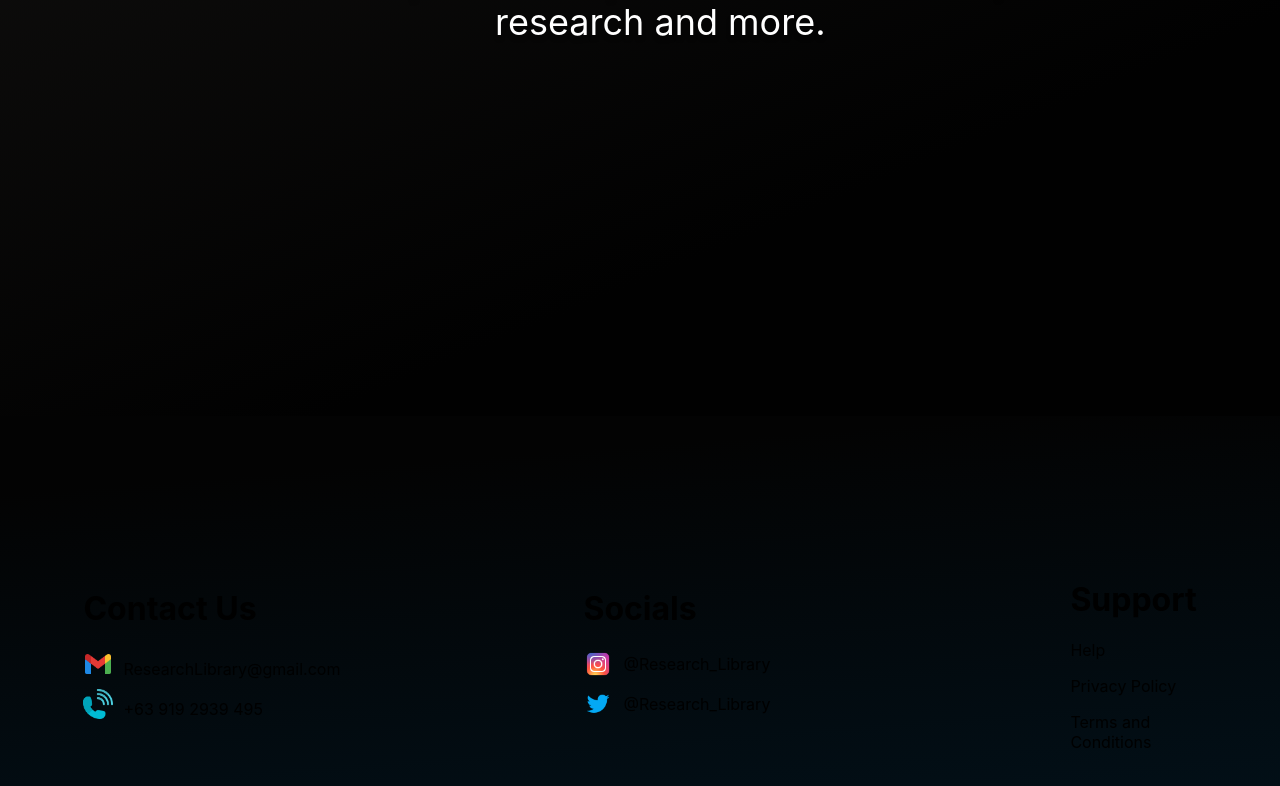
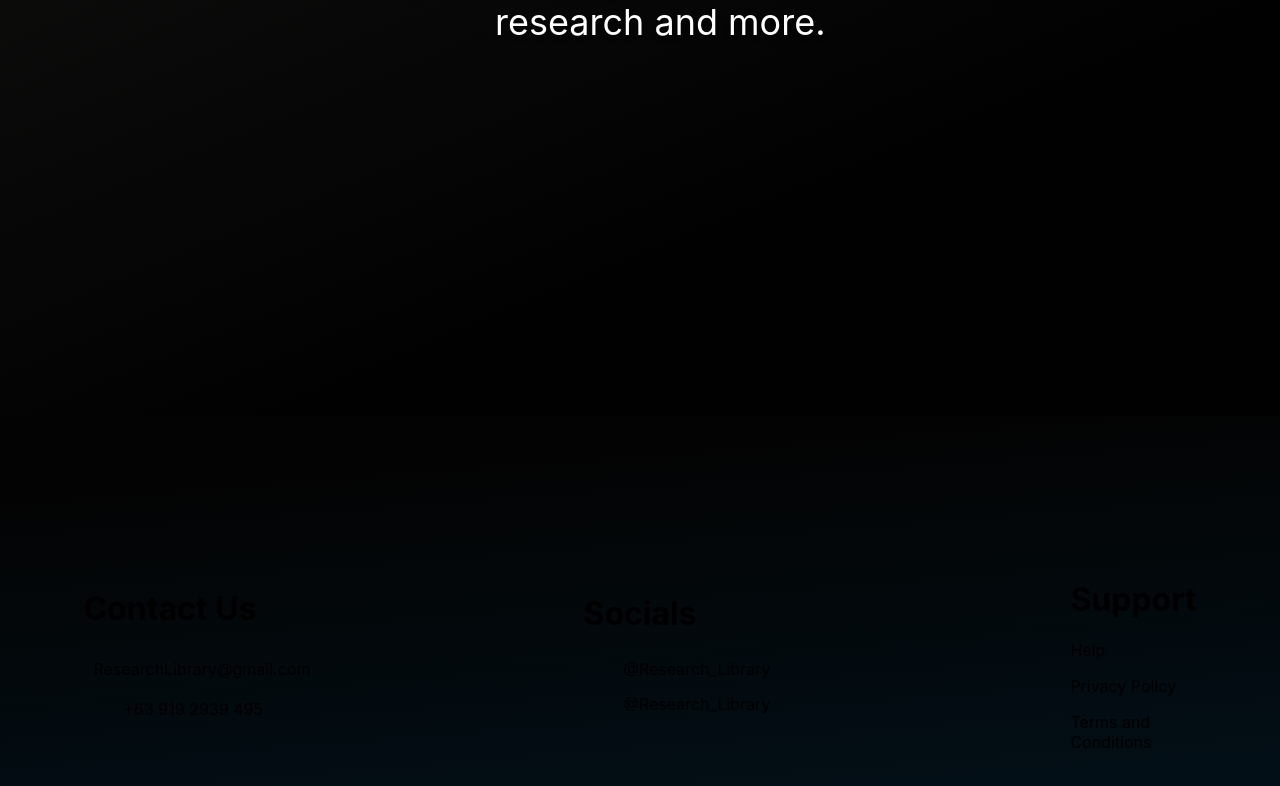
Before and after one commit to rhaiz3n/Deploy, a Next.js app: page / in a window 1280 px wide. Shown: the part 3521-4307 px from the top of the page. Built offline with nearby package versions, Linux system fonts and the light colour scheme.

Commit message:
Update contact.jsx

```diff
--- a/components/contact.jsx
+++ b/components/contact.jsx
@@ -7,20 +7,20 @@ const Contact  = () => {
             <div className={styles.contact}>
                 <h1>Contact Us</h1>
                     <div className={styles.gmailicon}>
-                        <img src="gmail.png"className={styles.image1}/><div className={styles.gmail}>ResearchLibrary@gmail.com</div>
+                        <image src="gmail.png"className={styles.image1}/><div className={styles.gmail}>ResearchLibrary@gmail.com</div>
                     </div>
                     <div className={styles.phoneicon}>
-                        <img src="telephone.png"className={styles.image2}/><div className={styles.phone}>+63 919 2939 495</div>
+                        <image src="telephone.png"className={styles.image2}/><div className={styles.phone}>+63 919 2939 495</div>
                     </div>
 
             </div>
             <div className={styles.socials}>
                 <h1>Socials</h1>
                 <div className={styles.instaicon}>
-                        <img src="insta.png"className={styles.image3}/><div className={styles.insta}>@Research_Library</div>
+                        <image src="insta.png"className={styles.image3}/><div className={styles.insta}>@Research_Library</div>
                     </div>
                     <div className={styles.twittericon}>
-                        <img src="twitter.png"className={styles.image4}/><div className={styles.twitter}>@Research_Library</div>
+                        <image src="twitter.png"className={styles.image4}/><div className={styles.twitter}>@Research_Library</div>
                     </div>
 
             </div>
```
